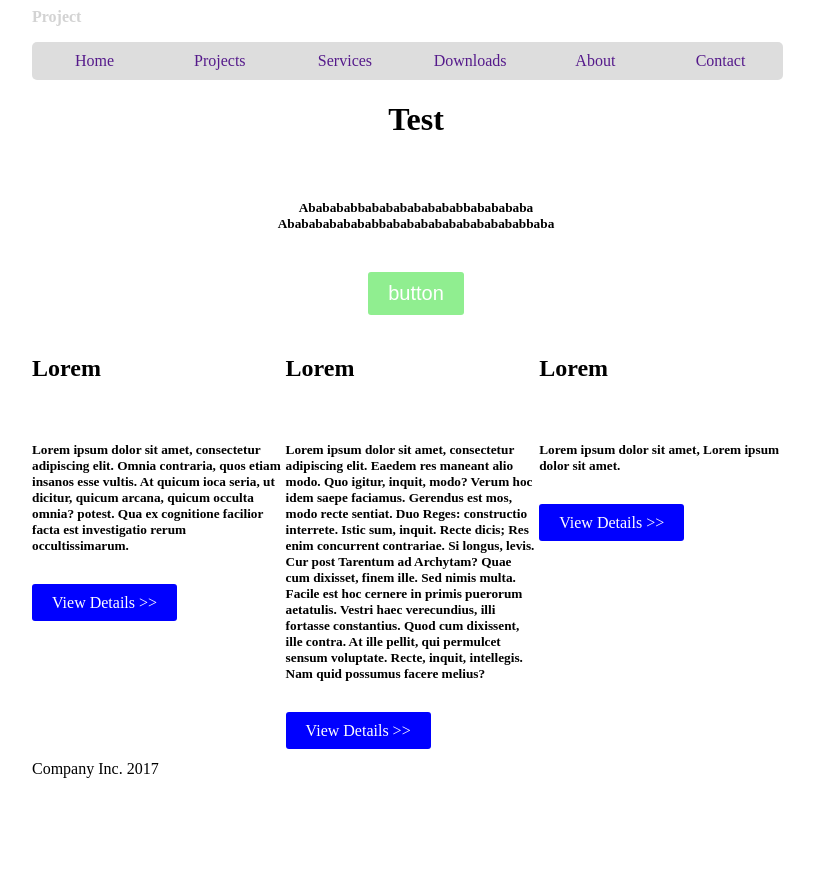
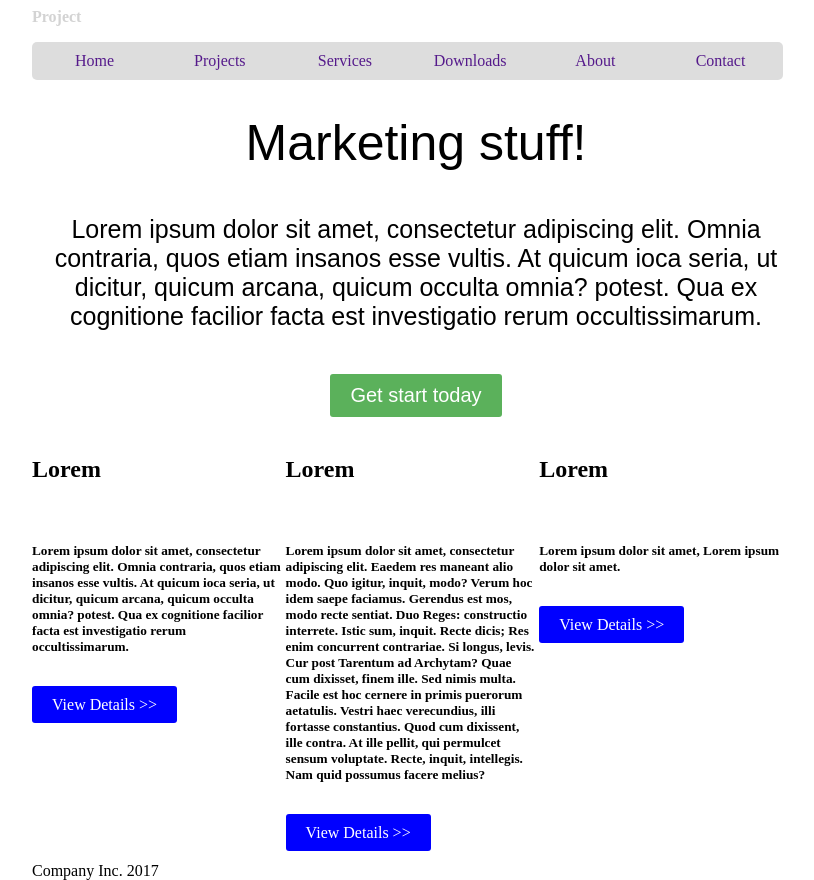
Before and after one commit to x6iBeHbx/artinovWebProject, a plain HTML site: page HomeWork4/index.html in a window 1280 px wide. Shown: the whole page, without its empty margins (224-1038 px from the left). Before the commit the page ends 800 px from the top, so only its background shows below. Drawn offline with Linux system fonts and the light colour scheme.

Commit message:
fixed HW4: Big block #5

```diff
--- a/HomeWork4/index.html
+++ b/HomeWork4/index.html
@@ -16,11 +16,10 @@
 			</div>
 			<div class="context">
 				<div>
-					<h1>Test</h1><br/>
-					<h5>Ababababbabababababababbababababa<br/>
-					Abababababababbababababababababababbaba
-					</h5><br/>
-					<button class="context-button">button</button>
+					<h1>Marketing stuff!</h1><br/>
+					<h3>Lorem ipsum dolor sit amet, consectetur adipiscing elit. Omnia contraria, quos etiam insanos esse vultis. At quicum ioca seria, ut dicitur, quicum arcana, quicum occulta omnia? potest. Qua ex cognitione facilior facta est investigatio rerum occultissimarum.
+					</h3><br/>
+					<button class="context-button">Get start today</button>
 				</div>
 			</div>
 			<div class="row">
--- a/HomeWork4/style/style.css
+++ b/HomeWork4/style/style.css
@@ -47,10 +47,17 @@
 .context{
 	text-align: center;
 }
+.context div h1{
+	font: 50px arial, sans-serif;
+	margin-bottom: 0px;
+}
+.context div h3{
+	font: 25px arial, sans-serif;
+}
 .context .context-button{
 	padding: 10px 20px;
 	font-size: 20px;
-	background-color: lightgreen;
+	background-color: #5bb15b;
 	color: #fff;
 	border-radius: 3px;
 	border: none;
```
